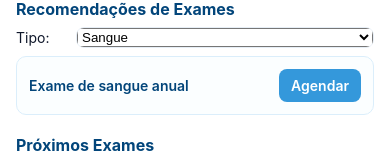
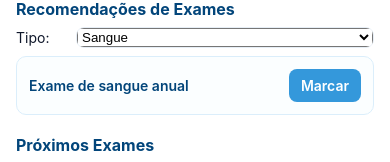
Before and after one commit to jefbiel/AppChallenge, a React Native app: screen /Home in a window 390 px wide. Shown: the part 466-628 px from the top of the page. Built offline with nearby package versions, Linux system fonts and the light colour scheme.

Commit message:
feat(Home): replace 'Agendar' with 'Marcar' in cards and details alert

```diff
--- a/src/screens/HomeScreen.tsx
+++ b/src/screens/HomeScreen.tsx
@@ -44,7 +44,7 @@ const HomeScreen: React.FC = () => {
     const message = `${exam.title}\nLocal: ${exam.subtitle}\nData: ${exam.date}\n\nInstruções:\n- Jejum de 8 horas\n- Levar documento de identificação\n\nObservações: Resultado em até 3 dias úteis.`;
     Alert.alert(exam.title, message, [
       { text: 'Fechar', style: 'cancel' },
-      { text: 'Agendar', onPress: () => Alert.alert('Agendamento', `Solicitado agendamento para ${exam.title} em ${exam.date}`) },
+      { text: 'Marcar', onPress: () => Alert.alert('Marcação', `Solicitada marcação para ${exam.title} em ${exam.date}`) },
     ]);
   };
 
@@ -109,7 +109,7 @@ const HomeScreen: React.FC = () => {
                     <Text style={styles.recTitle}>{rec.title}</Text>
                   </View>
                 <TouchableOpacity style={styles.recButton} onPress={() => handleSchedule(rec)}>
-                  <Text style={styles.recButtonText}>Agendar</Text>
+                  <Text style={styles.recButtonText}>Marcar</Text>
                 </TouchableOpacity>
               </View>
             ))}
```
